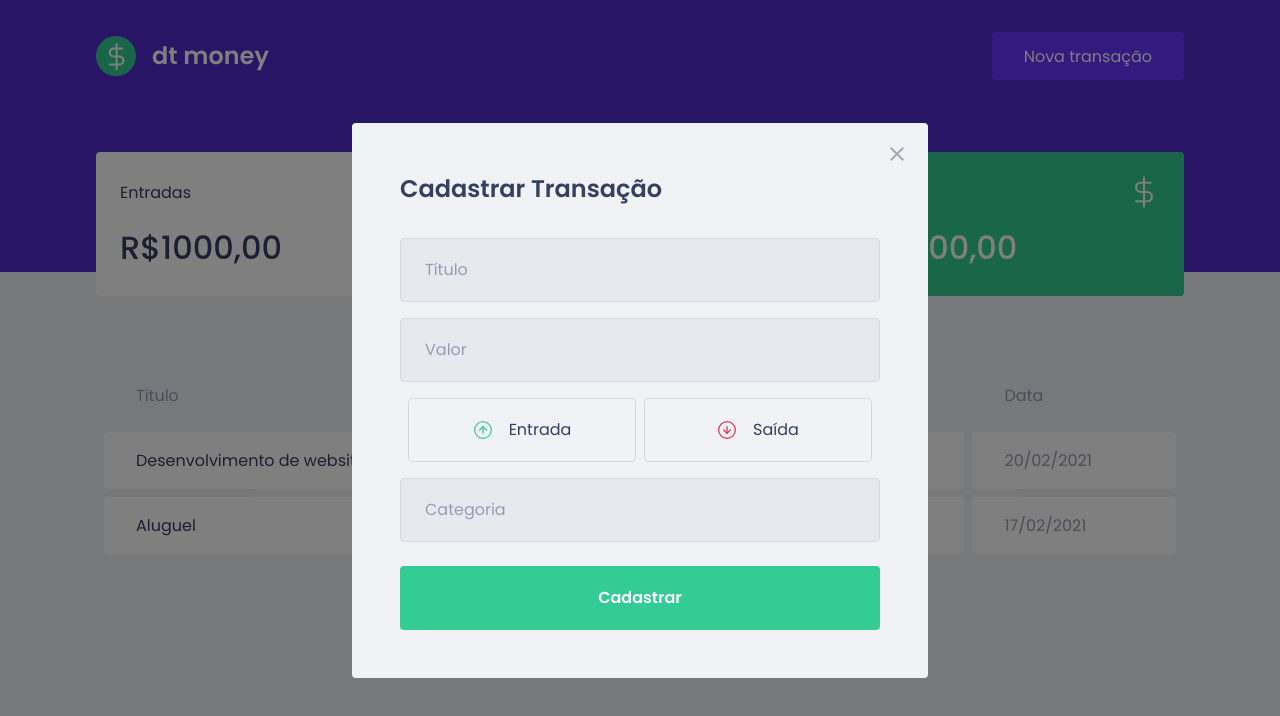
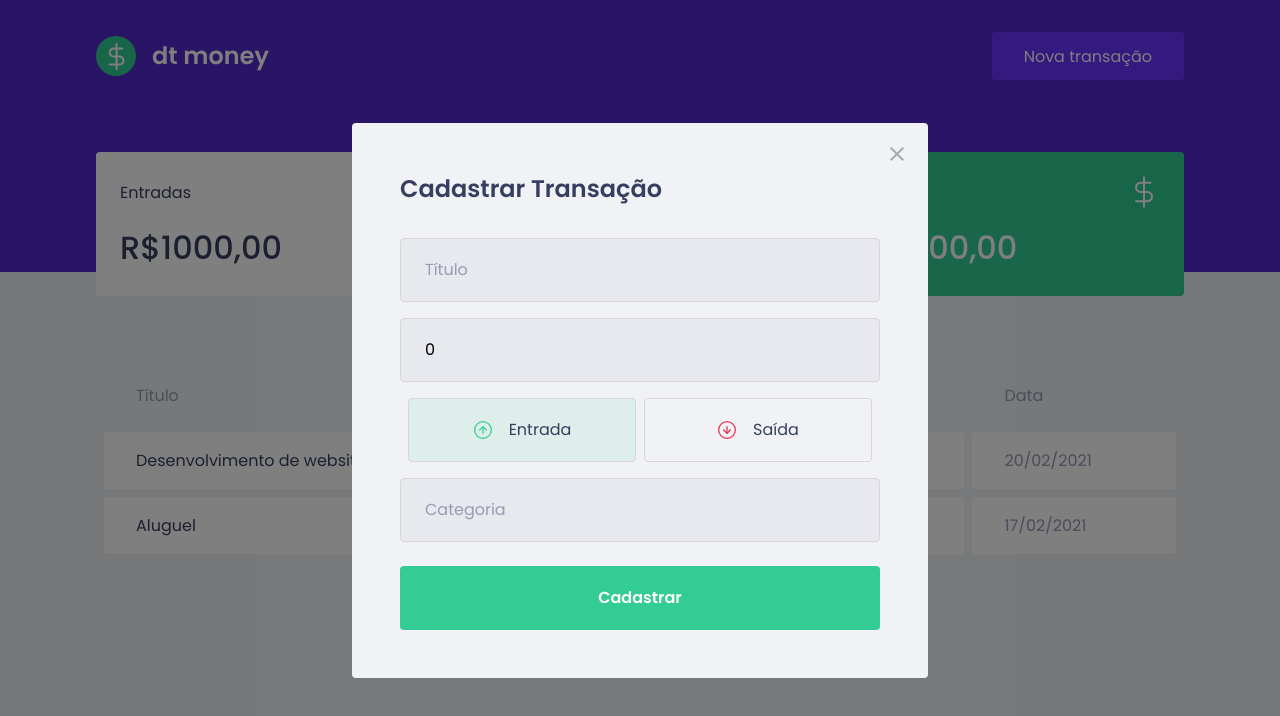
Before and after one commit to caiofuccio/dtmoney, a React (Create React App) app: page / in a window 1280 px wide. Both pictures are taken after a click on the button "Nova transação". Shown: the top 716 px of the page. Built offline with nearby package versions, Linux system fonts and the light colour scheme; no server answers; what miragejs would draw is missing.

Commit message:
finished the NewTransactionModal component and style

```diff
--- a/src/components/NewTransactionModal/index.tsx
+++ b/src/components/NewTransactionModal/index.tsx
@@ -4,8 +4,8 @@
 import outcomeImg from '../../assets/outcome.svg';
 import closeImg from '../../assets/close.svg';
 
-import { Container, TransactionTypeContainer } from './styles';
-import { useState } from 'react';
+import { Container, TransactionTypeContainer, RadioBox } from './styles';
+import { FormEvent, useState } from 'react';
 
 interface NewTransactionModalProps {
   isOpen: boolean;
@@ -16,7 +16,14 @@
   isOpen,
   onRequestClose,
 }: NewTransactionModalProps) {
+  const [title, setTitle] = useState('');
+  const [value, setValue] = useState(0);
+  const [category, setCategory] = useState('');
   const [type, setType] = useState('deposit');
+
+  function handleCreateNewTransaction(event: FormEvent) {
+    event.preventDefault();
+  }
 
   return (
     <Modal
@@ -33,34 +40,53 @@
         <img src={closeImg} alt="Fechar modal" />
       </button>
 
-      <Container>
+      <Container onSubmit={handleCreateNewTransaction}>
         <h2>Cadastrar Transação</h2>
-        <input placeholder="Título" />
-        <input type="number" placeholder="Valor" />
+
+        <input
+          placeholder="Título"
+          value={title}
+          onChange={(event) => setTitle(event.target.value)}
+        />
+
+        <input
+          type="number"
+          placeholder="Valor"
+          value={value}
+          onChange={(event) => setValue(Number(event.target.value))}
+        />
 
         <TransactionTypeContainer>
-          <button
+          <RadioBox
             type="button"
             onClick={() => {
               setType('deposit');
             }}
+            isActive={type === 'deposit'}
+            activeColor="green"
           >
             <img src={incomeImg} alt="Entrada" />
             <span>Entrada</span>
-          </button>
+          </RadioBox>
 
-          <button
+          <RadioBox
             type="button"
             onClick={() => {
               setType('withdraw');
             }}
+            isActive={type === 'withdraw'}
+            activeColor="red"
           >
             <img src={outcomeImg} alt="Saída" />
             <span>Saída</span>
-          </button>
+          </RadioBox>
         </TransactionTypeContainer>
 
-        <input placeholder="Categoria" />
+        <input
+          placeholder="Categoria"
+          value={category}
+          onChange={(event) => setCategory(event.target.value)}
+        />
         <button type="submit">Cadastrar</button>
       </Container>
     </Modal>
--- a/src/components/NewTransactionModal/styles.ts
+++ b/src/components/NewTransactionModal/styles.ts
@@ -1,5 +1,5 @@
 import styled from 'styled-components';
-import { darken } from 'polished';
+import { darken, transparentize } from 'polished';
 
 export const Container = styled.form`
   h2 {
@@ -56,12 +56,27 @@
   display: grid;
   grid-template-columns: 1fr 1fr;
   gap: 0.5rem;
+`;
 
-  button {
+interface RadioBoxProps {
+  isActive: boolean;
+  activeColor: 'green' | 'red';
+}
+
+const colors = {
+  green: '#33CC95',
+  red: '#E52E4D',
+};
+
+export const RadioBox = styled.button<RadioBoxProps>`
   height: 4rem;
   border: 1px solid #d7d7d7;
   border-radius: 0.25rem;
-    background: transparent;
+
+  background: ${(props) =>
+    props.isActive
+      ? transparentize(0.9, colors[props.activeColor])
+      : 'transparent'};
 
   display: flex;
   align-items: center;
@@ -84,5 +99,4 @@
     font-size: 1rem;
     color: var(--text-title);
   }
-  }
 `;
```
Lines whose indentation alone changed are shown as unchanged.
